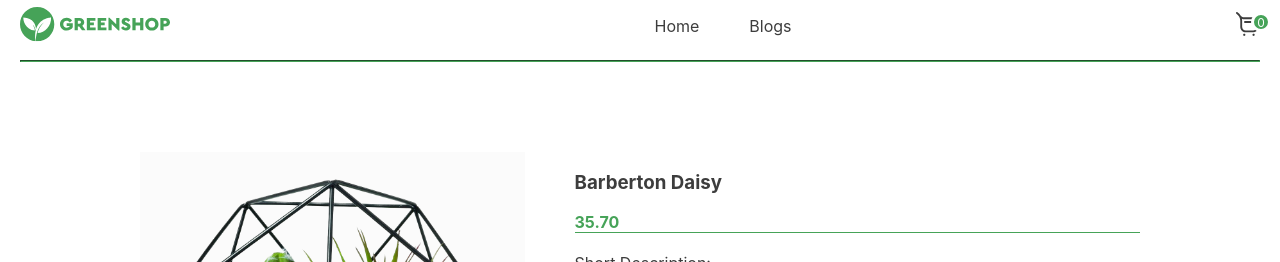
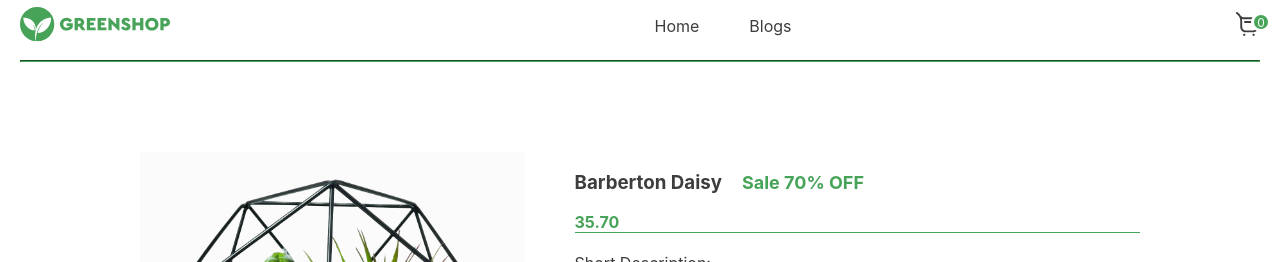
Before and after one commit to OrkhanJR/greenshop-diplom, a React (Create React App) app: page / in a window 1280 px wide. Both pictures are taken after a click on the element "Barberton Daisy". Shown: the top 262 px of the page. Built offline with nearby package versions, Linux system fonts and the light colour scheme.

Commit message:
added sale information in product view page

```diff
--- a/src/components/Pages/ProductViewPage/ProductViewPageComponents/ProductInfo/ProductInfo.jsx
+++ b/src/components/Pages/ProductViewPage/ProductViewPageComponents/ProductInfo/ProductInfo.jsx
@@ -58,6 +58,11 @@ const ProductInfo = () => {
         <div className="about">
           <div className="title">
             <h3>{product.name}</h3>
+            {product.sale === true ? (
+              <span>Sale {product.discountPercentage * 100}% OFF </span>
+            ) : (
+              ""
+            )}
           </div>
 
           <div className="price">
--- a/src/components/Pages/ProductViewPage/ProductViewPageComponents/ProductInfo/ProductInfo.scss
+++ b/src/components/Pages/ProductViewPage/ProductViewPageComponents/ProductInfo/ProductInfo.scss
@@ -1,6 +1,4 @@
 @import "../../../../../variables";
-
-
 
 button {
   cursor: pointer;
@@ -20,6 +18,17 @@ button {
 
   .about {
     width: 100%;
+    .title {
+      display: flex;
+      align-items: center;
+      gap: 20px;
+
+      span {
+        color: $green;
+        font-weight: 700;
+        font-size: 18px;
+      }
+    }
     .price {
       color: $green;
       font-weight: 700;
```
